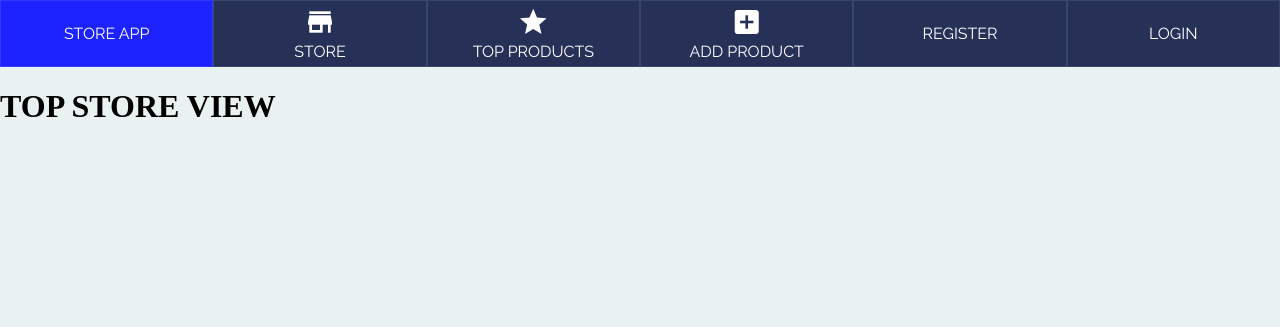
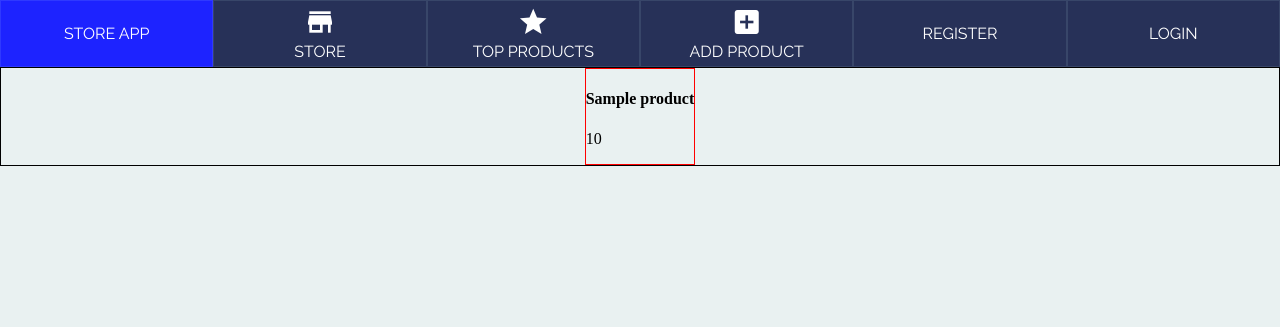
Before and after one commit to german9304/flask-app, a Flask app: template templates/stores/topstores.html in a window 1280 px wide. Shown: the top 327 px of the page. Run offline with Flask 2, Linux system fonts and the light colour scheme; the template is opened without the code that fills it: most values are stand-ins (such as "Sample title", 1, 10 or a date in 2020); parts of the project's set-up code (start-up, migrations or seed data) failed here and were passed over.

Commit message:
refactor templates

```diff
--- a/static/css/style.css
+++ b/static/css/style.css
@@ -1,5 +1,3 @@
-
-@import url("stores.css");
 
 :root {
   --color-fontw: white;
--- /dev/null
+++ b/static/css/topstores.css
@@ -0,0 +1,9 @@
+#top-products {
+    border: solid 1px black;
+    display: flex;
+    justify-content: center;
+}
+
+#top-products > * {
+    border: solid 1px red;
+}
--- a/templates/base.html
+++ b/templates/base.html
@@ -35,7 +35,7 @@
           </a>
         </li>
         <li class="nav top-stores-nav">
-          <a href="{{ url_for('stores.top_stores') }}">
+          <a href="{{ url_for('stores.top_products') }}">
             <span class="nav-icon star-icon">
               <i class="material-icons">
                 star
--- a/templates/stores/createproduct.html
+++ b/templates/stores/createproduct.html
@@ -1,4 +1,10 @@
 {% extends 'base.html' %}
+{% block styles %}
+<link
+    rel="stylesheet"
+    href="{{ url_for('static', filename='css/stores.css') }}"
+/>
+{% endblock %}
 {% block main %}
 <section id="create-product">
   <form method="post" id="create-form">
--- a/templates/stores/topstores.html
+++ b/templates/stores/topstores.html
@@ -1,6 +1,21 @@
 {% extends 'base.html' %}
 
+{% block styles %}
+<link
+    rel="stylesheet"
+    href="{{ url_for('static', filename='css/topstores.css') }}"
+/>
+{% endblock %}
 
 {% block main %}
-  <h1>TOP STORE VIEW</h1>
+  <section id="top-products">
+    <section id="products">
+      {% for product in products %}
+        <section class="product">
+          <h1>{{ product.name }}</h1>
+          <p>{{ product.likes }}</p>
+        </section>
+      {% endfor %}
+    </section>
+  </section>
 {% endblock %}
```
Also changed, not shown: templates/stores/stores.html (+7 -0 lines), views/stores.py (+10 -3 lines).
